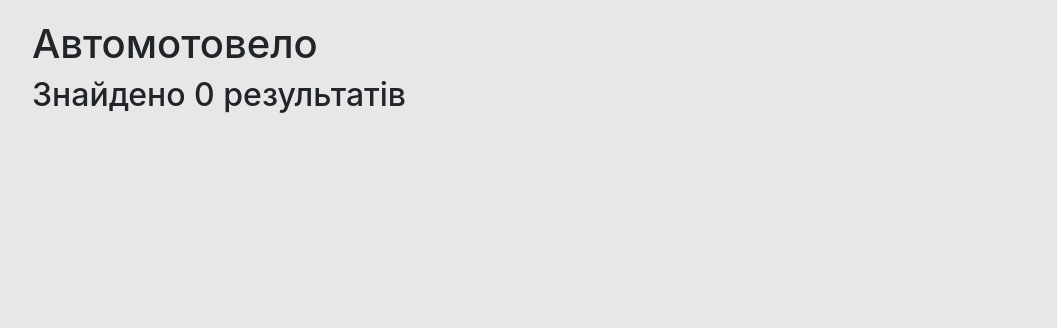
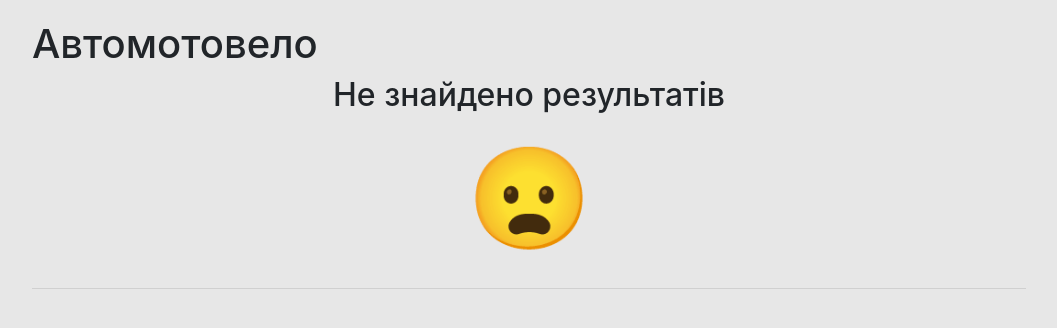
Before and after one commit to v-lohvyniuk/sell_ua, a Django app: a page that uses templates/website/category.html in a window 1280 px wide. Shown: the part 56-384 px from the top of the page, without its empty margins (111-1168 px from the left). Run offline with Django 3.2, Linux system fonts and the light colour scheme; data comes from the database, SQL or seed files in the repository; both versions use the stored data as it was after the commit; some libraries are stand-ins or nearby versions.

Commit message:
Add category filtering, add search bar, add no results page

```diff
--- a/static/css/customstyle.css
+++ b/static/css/customstyle.css
@@ -109,3 +109,11 @@ color: rgba(255,255,255,.5);
 		display: block;
 	}
 }
+
+.search_bar {
+width:80%;
+}
+.active-cyan-4 input[type=text]:focus:not([readonly]) {
+  border: 1px solid #4dd0e1;
+  box-shadow: 0 0 0 1px #4dd0e1;
+}
--- a/templates/website/category.html
+++ b/templates/website/category.html
@@ -2,7 +2,25 @@
 
 {% block content %}
 <h1> {{ category.name }}</h1>
-<h2> Знайдено {{advert_list.count}} результатів</h2>
+{% if not advert_list.count %}
+<h2 class="text-center">
+    Не знайдено результатів
+</h2>
+<div class="text-center">
+    <span style='font-size:100px;'>&#128550;</span>
+</div>
+{% else %}
+<h2 class="text-center"> Знайдено оголошень: {{advert_list.count}} </h2>
+{% endif %}
+<hr/>
+<!-- Search form -->
+{% if advert_list.count %}
+<div class="row d-flex justify-content-center">
+    <div class="active-cyan-4 mb-4 col-md-9">
+        <input aria-label="Search" class="form-control" placeholder="Пошук по категорії" type="text">
+    </div>
+</div>
+{% endif %}
 <div class="row">
     {% for advert in advert_list %}
 
@@ -31,6 +49,6 @@
             </div>
         </div>
     </div>
-        {% endfor %}
-        {% endblock content %}
+    {% endfor %}
+    {% endblock content %}
 </div>
--- a/website/views.py
+++ b/website/views.py
@@ -29,9 +29,9 @@ class CategoryAdvertListView(HeaderAwareListView):
     template_name = "website/category.html"
 
     def get_context_data(self, *, object_list=None,  **kwargs):
-        # get standard context data
+        # get default impl
         context_data = super(CategoryAdvertListView, self).get_context_data(object_list=None, kwargs=kwargs)
-        # populate category info
+        # extend with category info
         context_data['category'] = Category.objects.get(url=self.kwargs["url"])
         return context_data
 
@@ -41,4 +41,12 @@ class CategoryAdvertListView(HeaderAwareListView):
             return Advert.objects.all()
         else:
             category = Category.objects.get(url=query_url)
-            return Advert.objects.filter(category=category)
+            self_and_descendants = self.get_all_descendants(category, set())
+            self_and_descendants.add(category)
+            return Advert.objects.filter(category__in=self_and_descendants)
+
+    def get_all_descendants(self, category, result_set):
+        for category in category.category_set.all():
+            result_set.add(category)
+            self.get_all_descendants(category, result_set)
+        return result_set
```
Also changed, not shown: db.sqlite3.
